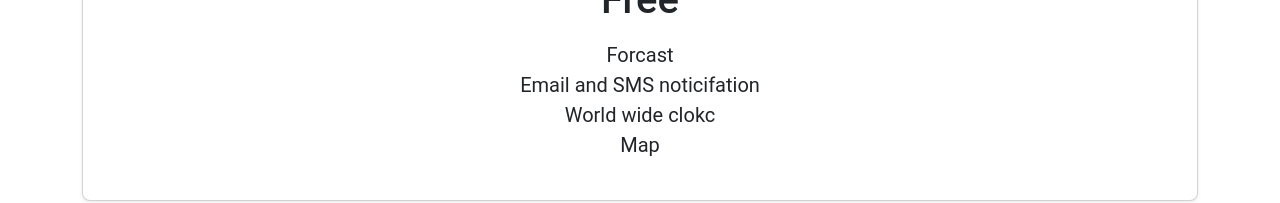
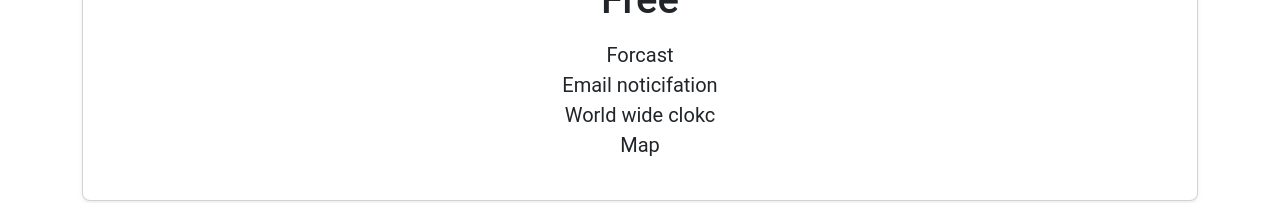
Before and after one commit to 6gDav/GetYWeather, a React (Vite) app: page /pricing in a window 1280 px wide. Shown: the part 459-662 px from the top of the page. Built offline with nearby package versions, Linux system fonts and the light colour scheme; what @ionic/storage would draw is missing.

Commit message:
SMS noti reoved form Features

```diff
--- a/src/Components/pages/Pricing.tsx
+++ b/src/Components/pages/Pricing.tsx
@@ -24,7 +24,7 @@ function Pricing() {
                                         <h1 className="card-title pricing-card-title">Free<small className="text-body-secondary fw-light"></small></h1>
                                         <ul className="list-unstyled mt-3 mb-4">
                                             <li className='fs-5'>Forcast</li>
-                                            <li className='fs-5'>Email and SMS noticifation</li>
+                                            <li className='fs-5'>Email noticifation</li>
                                             <li className='fs-5'>World wide clokc</li>
                                             <li className='fs-5'>Map</li>
                                         </ul>
@@ -41,7 +41,7 @@ function Pricing() {
                                         <h1 className="card-title pricing-card-title">Free<small className="text-body-secondary fw-light"></small></h1>
                                         <ul className="list-unstyled mt-3 mb-4">
                                             <li className='fs-5'>Forcast</li>
-                                            <li className='fs-5'>Email and SMS noticifation</li>
+                                            <li className='fs-5'>Email noticifation</li>
                                             <li className='fs-5'>World wide clokc</li>
                                             <li className='fs-5'>Map</li>
                                         </ul>
@@ -58,7 +58,7 @@ function Pricing() {
                                         <h1 className="card-title pricing-card-title">Free<small className="text-body-secondary fw-light"></small></h1>
                                         <ul className="list-unstyled mt-3 mb-4">
                                             <li className='fs-5'>Forcast</li>
-                                            <li className='fs-5'>Email and SMS noticifation</li>
+                                            <li className='fs-5'>Email noticifation</li>
                                             <li className='fs-5'>World wide clokc</li>
                                             <li className='fs-5'>Map</li>
                                         </ul>
```
